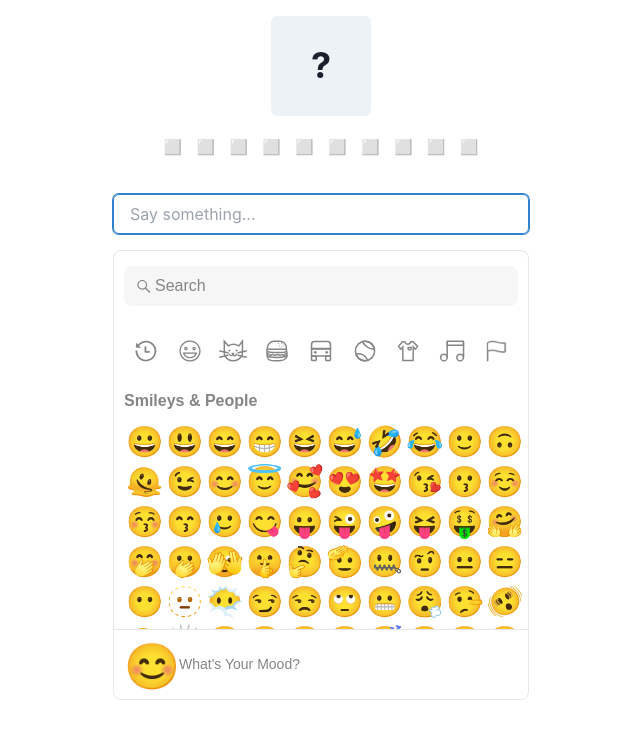
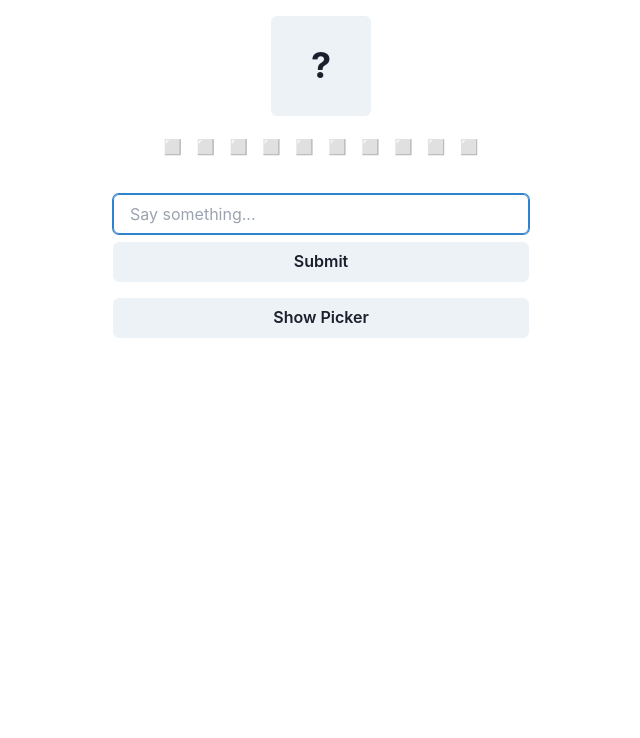
Before and after one commit to jimburch/ten-chips, a Next.js app: page / in a window 1280 px wide. Shown: the top 738 px of the page, without its empty margins (319-959 px from the left). Built offline with nearby package versions, Linux system fonts and the light colour scheme.

Commit message:
emoji preview and answer icons

```diff
--- a/src/app/actions.tsx
+++ b/src/app/actions.tsx
@@ -1,20 +1,8 @@
 "use server"
 
-import { createStreamableValue } from "ai/rsc"
-import { CoreMessage, streamText, generateObject } from "ai"
+import { generateObject } from "ai"
 import { openai } from "@ai-sdk/openai"
 import { ResponseSchema, ResponseType } from "@/types"
-
-export async function continueConversation(messages: CoreMessage[]) {
-  "use server"
-  const result = await streamText({
-    model: openai("gpt-4o-mini"),
-    messages,
-  })
-  // const data = { test: "hello" }
-  const stream = createStreamableValue(result.textStream)
-  return { message: stream.value }
-}
 
 interface GenerateResponseProps {
   question: string
--- a/src/app/page.tsx
+++ b/src/app/page.tsx
@@ -2,15 +2,12 @@
 
 import { useState } from "react"
 import { generateResponse } from "./actions"
-import { Heading, Flex, Text, Center } from "@chakra-ui/react"
+import { Heading, Flex, Text, Center, Button } from "@chakra-ui/react"
 import { EmojiStyle } from "emoji-picker-react"
-import Picker from "@/components/Picker"
-import Input from "@/components/Input"
-import Chips from "@/components/Chips"
+import { Picker, Input, Chips } from "@/components"
 import { ResponseType } from "@/types"
 
-// Allow streaming responses up to 30 seconds
-export const maxDuration = 30
+export const EMOJI_OF_THE_DAY = "◻️"
 
 export default function Home() {
   const [input, setInput] = useState("")
@@ -18,18 +15,41 @@ export default function Home() {
     []
   )
   const [count, setCount] = useState(10)
-
+  const [emojiGuess, setEmojiGuess] = useState("")
+  const [isAnswering, setIsAnswering] = useState(false)
+  const [showPicker, setShowPicker] = useState(false)
   const handleSubmit = async (e: React.FormEvent<HTMLFormElement>) => {
     e.preventDefault()
     setInput("")
+    setIsAnswering(true)
 
     const result = await generateResponse({
       question: input,
-      emoji: "🐶",
+      emoji: EMOJI_OF_THE_DAY,
     })
 
     setGeneratedResponses([...generatedResponses, result])
     setCount(count - 1)
+    setIsAnswering(false)
+    console.log("count", count)
+  }
+
+  const handleConfirm = async () => {
+    if (emojiGuess !== EMOJI_OF_THE_DAY) {
+      setGeneratedResponses([
+        ...generatedResponses,
+        { answer: false, response: `The emoji is not ${emojiGuess}` },
+      ])
+      setCount(count - 1)
+    }
+
+    if (emojiGuess === EMOJI_OF_THE_DAY) {
+      setGeneratedResponses([
+        ...generatedResponses,
+        { answer: true, response: `The emoji is ${emojiGuess}` },
+      ])
+      setCount(count - 1)
+    }
   }
 
   return (
@@ -49,8 +69,14 @@ export default function Home() {
         width={100}
         alignSelf="center"
       >
-        <Heading>?</Heading>
+        <Heading>{emojiGuess ? emojiGuess : "?"}</Heading>
       </Center>
+      {emojiGuess && (
+        <>
+          <Button onClick={handleConfirm}>Confirm</Button>
+          <Button onClick={() => setEmojiGuess("")}>Clear</Button>
+        </>
+      )}
 
       <Chips generatedResponses={generatedResponses} />
 
@@ -62,16 +88,21 @@ export default function Home() {
         inputValue={input}
         setInputValue={setInput}
         handleSubmit={handleSubmit}
+        isAnswering={isAnswering}
       />
 
+      <Button onClick={() => setShowPicker(!showPicker)}>
+        {showPicker ? "Hide Picker" : "Show Picker"}
+      </Button>
+      {showPicker && (
         <Picker
           emojiStyle={EmojiStyle.NATIVE}
           width="100%"
-        // height={600}
-        onEmojiClick={() => console.log("clicked a thingy")}
+          onEmojiClick={(emoji) => setEmojiGuess(emoji.emoji)}
           skinTonesDisabled
           autoFocusSearch={false}
         />
+      )}
     </Flex>
   )
 }
--- /dev/null
+++ b/src/components/Input/Input.tsx
@@ -0,0 +1,48 @@
+import { useRef, useEffect } from "react"
+import { Button, Input as ChakraInput, Flex } from "@chakra-ui/react"
+
+interface InputProps {
+  inputValue: string
+  setInputValue: (value: string) => void
+  handleSubmit: (e: React.FormEvent<HTMLFormElement>) => void
+  isAnswering: boolean
+}
+
+const Input = ({
+  inputValue,
+  setInputValue,
+  handleSubmit,
+  isAnswering,
+}: InputProps) => {
+  const inputRef = useRef<HTMLInputElement>(null)
+
+  useEffect(() => {
+    if (!isAnswering) {
+      inputRef.current?.focus()
+    }
+  }, [isAnswering])
+
+  return (
+    <form onSubmit={handleSubmit}>
+      <Flex direction="column" gap={2} py={4}>
+        <ChakraInput
+          ref={inputRef}
+          value={inputValue}
+          placeholder="Say something..."
+          onChange={(e) => setInputValue(e.target.value)}
+          isDisabled={isAnswering}
+        />
+        <Button
+          type="submit"
+          isDisabled={isAnswering}
+          isLoading={isAnswering}
+          loadingText="Answering..."
+        >
+          Submit
+        </Button>
+      </Flex>
+    </form>
+  )
+}
+
+export default Input
--- a/src/components/Input/index.tsx
+++ /dev/null
@@ -1,23 +0,0 @@
-import { Input as ChakraInput } from "@chakra-ui/react"
-
-interface InputProps {
-  inputValue: string
-  setInputValue: (value: string) => void
-  handleSubmit: (e: React.FormEvent<HTMLFormElement>) => void
-}
-
-const Input = ({ inputValue, setInputValue, handleSubmit }: InputProps) => {
-  return (
-    <form onSubmit={handleSubmit}>
-      <ChakraInput
-        value={inputValue}
-        placeholder="Say something..."
-        onChange={(e) => setInputValue(e.target.value)}
-        autoFocus
-        my={4}
-      />
-    </form>
-  )
-}
-
-export default Input
--- /dev/null
+++ b/src/components/index.tsx
@@ -0,0 +1,5 @@
+import Picker from "./Picker/Picker"
+import Input from "./Input/Input"
+import Chips from "./Chips/Chips"
+
+export { Picker, Input, Chips }
```
Also changed, not shown: src/components/Chips/Chips.tsx (renamed from src/components/Chips/index.tsx), src/components/Picker/Picker.tsx (renamed from src/components/Picker/index.tsx). Lines whose indentation alone changed are shown as unchanged.
